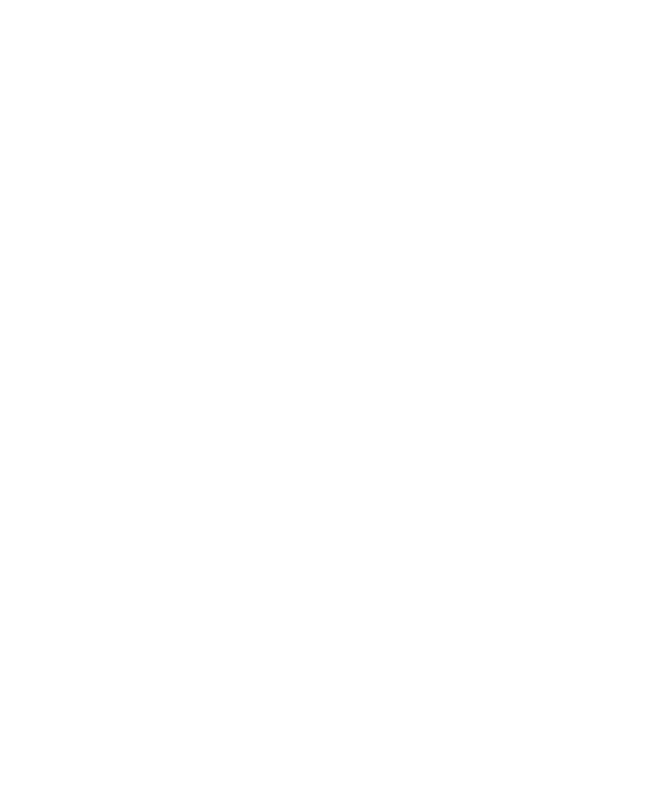
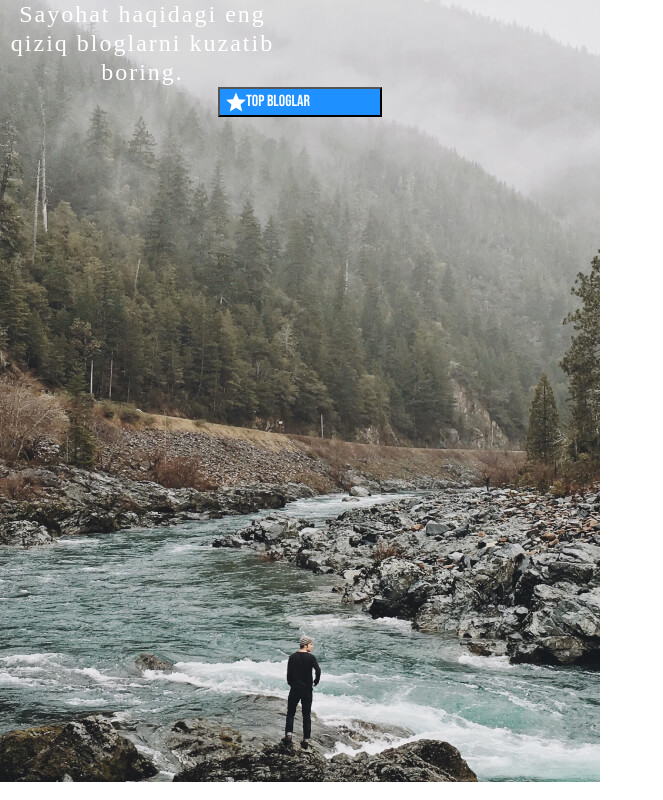
Before and after one commit to Mr-Perfectuz/Blog, a plain HTML site: page index.html in a window 1280 px wide. Shown: the whole page, without its empty margins (0-663 px from the left). Drawn offline with Linux system fonts and the light colour scheme.

Commit message:
update the hero section

```diff
--- a/css/style.css
+++ b/css/style.css
@@ -18,3 +18,77 @@
      max-width: 100%;
      height: auto;
 }
+
+.container{
+     padding: 0;
+     margin: 0;
+     width: 100%;
+     max-width: 600px;
+}
+
+
+/* Main-content  */
+.left-section-content{
+     width: 600px;
+     height: 782px;
+     background-image: url(/photos/image.jpg);
+     background-repeat: no-repeat;
+     background-size: contain;
+     background-position: left top;
+     object-fit: cover;
+}
+
+.content-text{
+     text-align: center;
+}
+
+.left-section-heading{
+
+     width: 285px;
+}
+
+.content-text h1{
+
+     padding: 0;
+     margin: 0;
+     font-style: normal;
+     font-weight: normal;
+     font-size: 24px;
+     line-height: 29px;
+     letter-spacing: 2px;
+     color: #fff;
+
+}
+
+
+/* Main Button  */
+
+button{
+     background-color: #1E90FF;
+     width: 164px;
+}
+.main-btn{
+     display: flex;
+     align-items: center;
+     /* background-color: #1E90FF; */
+}
+.main-btn-icon{
+     /* padding: 0;
+     margin: 0; */
+     display: inline-block;
+     width: 20px;
+     height: 20px;
+     background-color: #1E90FF;
+     background-image: url(/photos/Vector.svg);
+     background-size: contain;
+     background-position: center center;
+}
+
+.main-btn-text{
+     font-family: Bebas Neue, 'Roboto Condensed', sans-serif;
+     font-style: normal;
+     font-weight: normal;
+     font-size: 16px;
+     line-height: 24px;
+     color: #fff;
+}
--- a/index.html
+++ b/index.html
@@ -17,5 +17,29 @@
 </head>
 <body>
 
+
+     <div class="main-content">
+          <div class="container">
+               <div class="left-section-content">
+                    <div class="content-text">
+                         <div class="left-section-heading">
+                              <h1>Sayohat haqidagi eng qiziq
+                                   bloglarni kuzatib boring.
+                              </h1>
+                         </div>
+                         <button type="button">
+                              <span class="main-btn">
+                                   <span class="main-btn-icon"></span>
+                                   <span class="main-btn-text">TOP BLOGLAR</span>
+                              </span>
+                         </button>
+                    </div>
+               </div>
+          </div>
+          <div class="container">
+
+          </div>
+     </div>
+
 </body>
 </html>
```
Also changed, not shown: photos/Vector.png (added), photos/Vector.svg (added), photos/Vector@2x.png (added).
